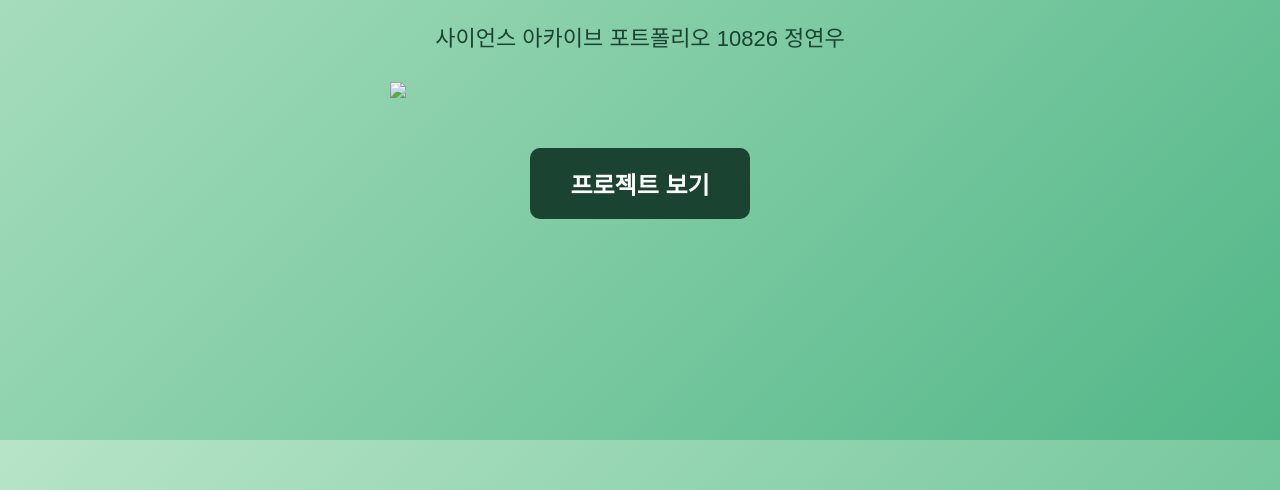
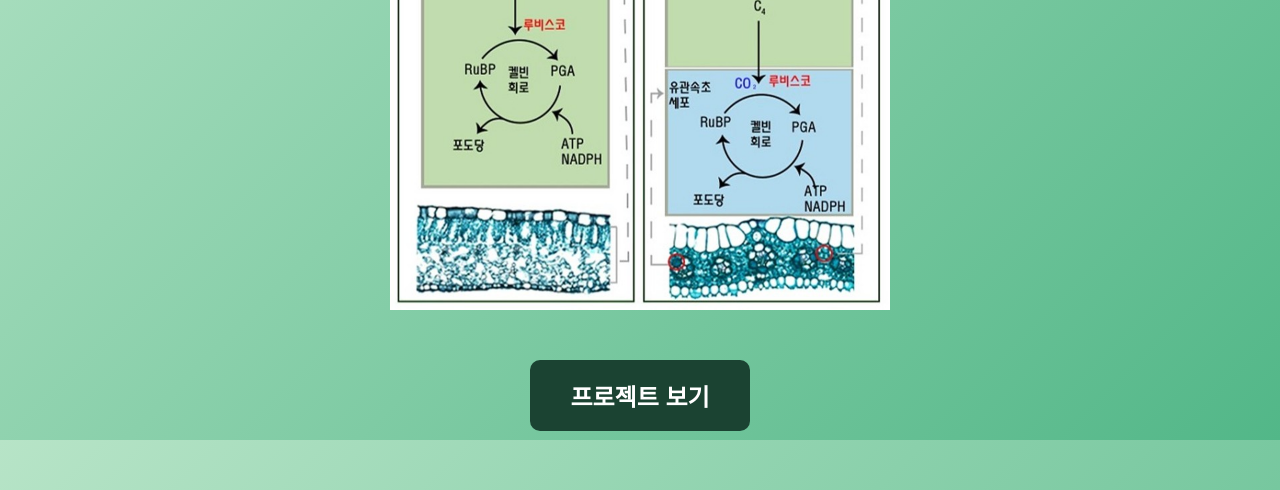
Before and after one commit to 22woodstock/10826yeonwoojung.github.io, a plain HTML site: page index.html in a window 1280 px wide. Shown: the part 360-850 px from the top of the page. Drawn offline with Linux system fonts and the light colour scheme.

Commit message:
Update index.html

```diff
--- a/index.html
+++ b/index.html
@@ -134,7 +134,7 @@
   <p>사이언스 아카이브 포트폴리오 10826 정연우</p>
 
   <!-- 기존 메인 이미지 -->
-  <img src="C3C4비교.png">
+  <img src="C3C4비교.jpg">
 
   <!-- 버튼 -->
   <a href="project.html" class="project-btn">
```
